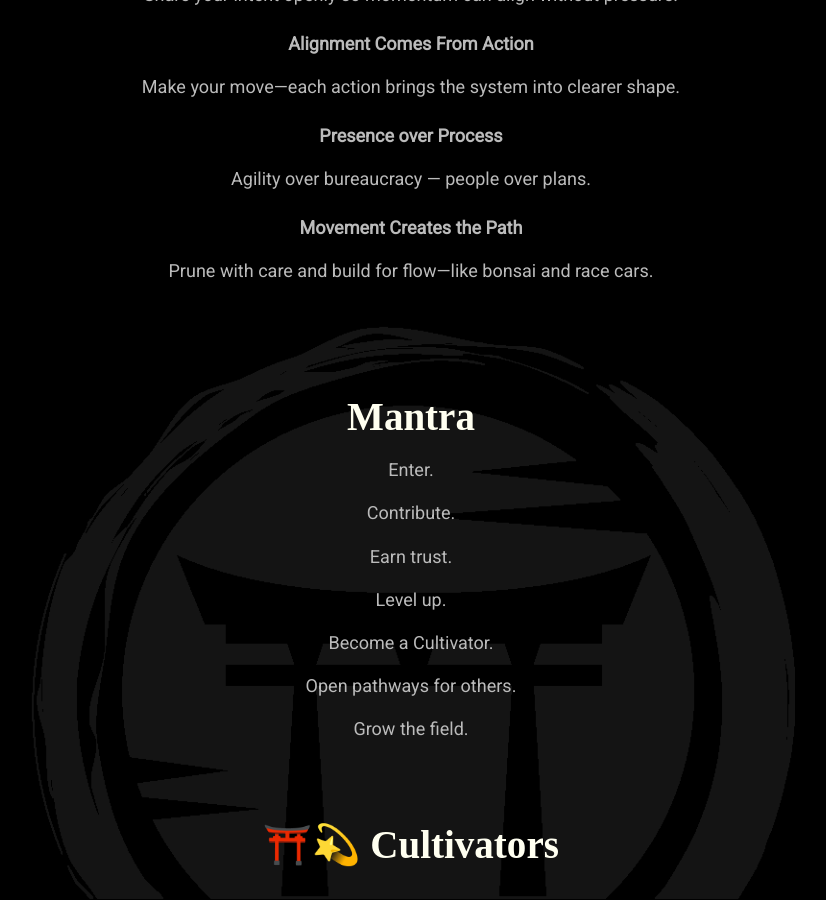
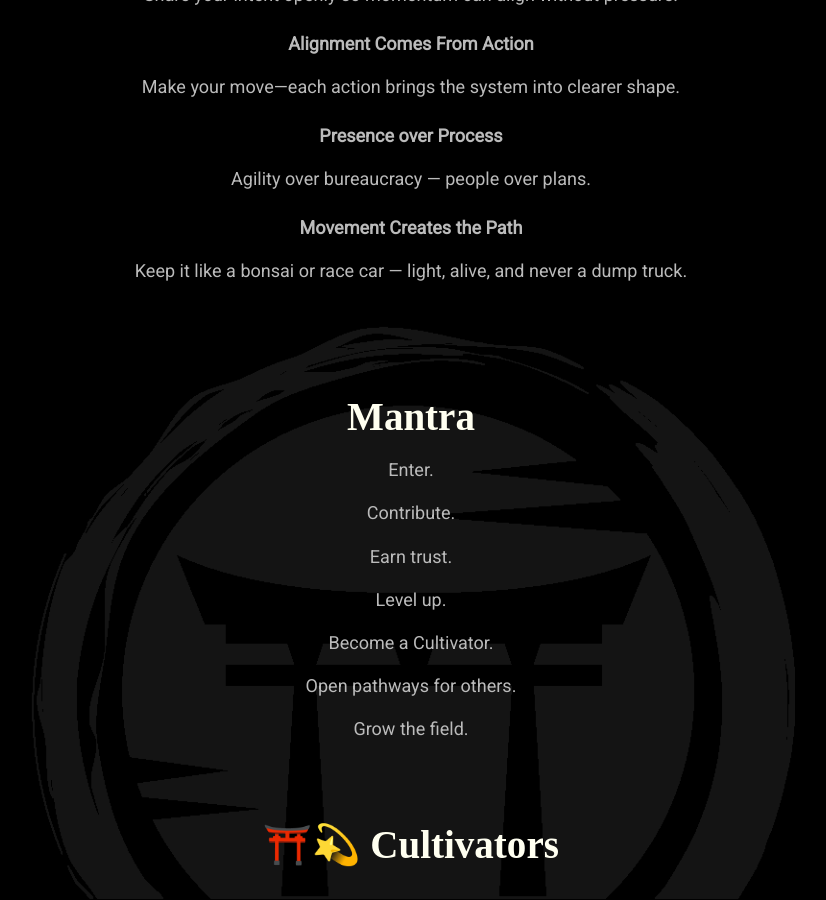
Before and after one commit to mindset-dojo/mindset-dojo.github.io, a Jekyll site: the page built from project.md, in a window 1280 px wide and 900 px high, scrolled down 1580 px. Shown: the whole window, without its empty margins (229-1055 px from the left). Built offline with Jekyll 4.4.1, drawn with Linux system fonts in a browser that asks for light colours; some web fonts are replaced.

Commit message:
fix(principles): restore old description.

```diff
--- a/_data/sections/principles.yaml
+++ b/_data/sections/principles.yaml
@@ -25,7 +25,7 @@ principles:
       description: "Agility over bureaucracy — people over plans."
     - id: "move"
       label: "Movement Creates the Path"
-      description: "Prune with care and build for flow—like bonsai and race cars."
+      description: "Keep it like a bonsai or race car — light, alive, and never a dump truck."
   form:
     - id: "one"
       label: "Focus on One Point"
```
